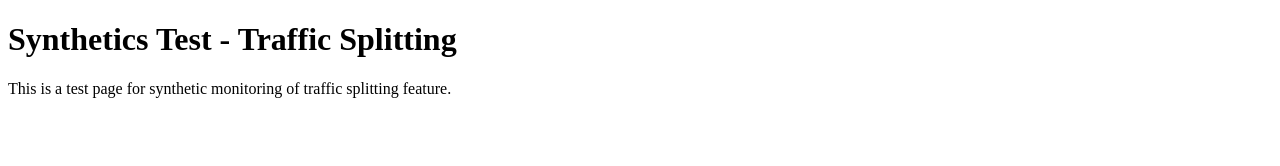
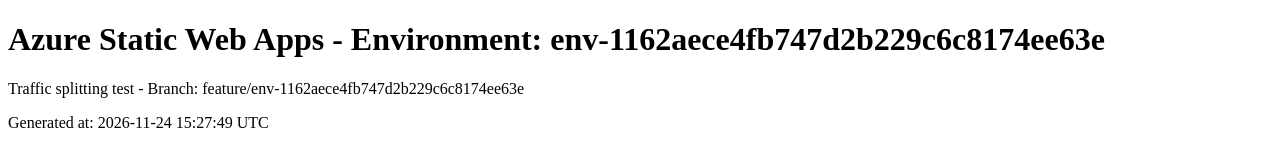
Before and after one commit to static-web-apps-testing-org/synthetics-swa-traffic-1162aece4fb747d2b229c6c8174ee63e, a plain HTML site: page index.html in a window 1280 px wide. Drawn offline with Linux system fonts and the light colour scheme.

Commit message:
Update index.html for env-1162aece4fb747d2b229c6c8174ee63e

```diff
--- a/index.html
+++ b/index.html
@@ -1,10 +1,11 @@
 <!DOCTYPE html>
 <html>
 <head>
-<title>Synthetics Test - Traffic Splitting</title>
+<title>Environment: env-1162aece4fb747d2b229c6c8174ee63e</title>
 </head>
 <body>
-<h1>Synthetics Test - Traffic Splitting</h1>
-<p>This is a test page for synthetic monitoring of traffic splitting feature.</p>
+<h1>Azure Static Web Apps - Environment: env-1162aece4fb747d2b229c6c8174ee63e</h1>
+<p>Traffic splitting test - Branch: feature/env-1162aece4fb747d2b229c6c8174ee63e</p>
+<p>Generated at: 2026-11-24 15:27:49 UTC</p>
 </body>
 </html>
```
